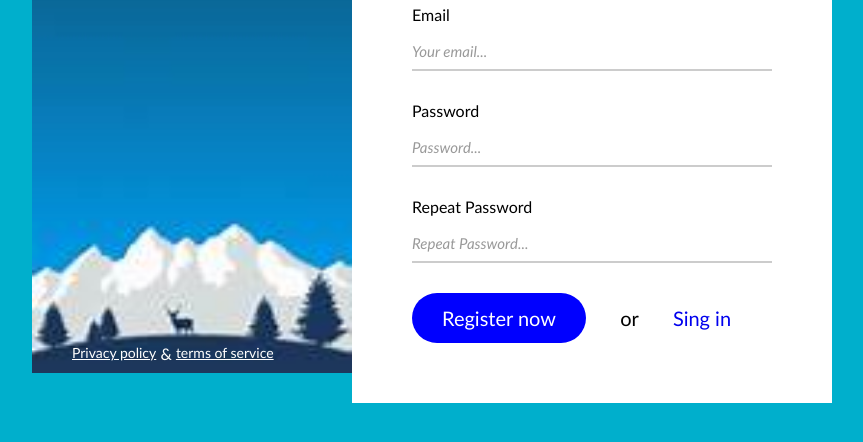
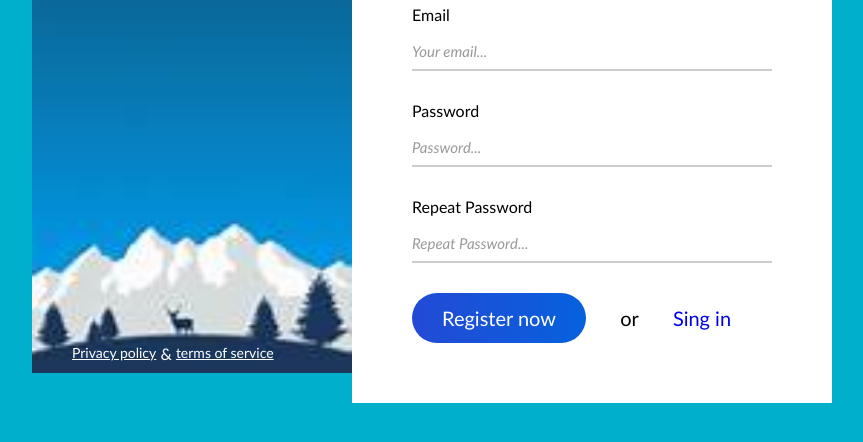
Before and after one commit to ModestaLiatuke/5-sign-up, a website: page index.html in a window 1280 px wide. Shown: the part 274-716 px from the top of the page, without its empty margins (208-1071 px from the left). Drawn offline with Linux system fonts and the light colour scheme.

Commit message:
button background gradient

```diff
--- a/css/button.css
+++ b/css/button.css
@@ -1,10 +1,16 @@
+/* https://cssgradient.io/ */
+
 .btn {
 display: inline-block;
 width: auto;
 padding: 15px;
 padding-left: 30px;
 padding-right: 30px;
-background-color: blue;
+background: rgb(35,74,213);
+background: linear-gradient(
+            90deg,
+            rgba(35,74,213,1) 0%,
+            rgba(6,97,221,1) 100%);
 color: white;
 font-size: 20px;
 line-height: 20px;
```
